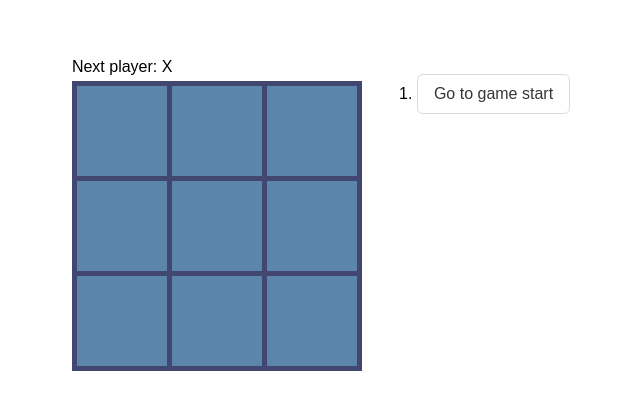
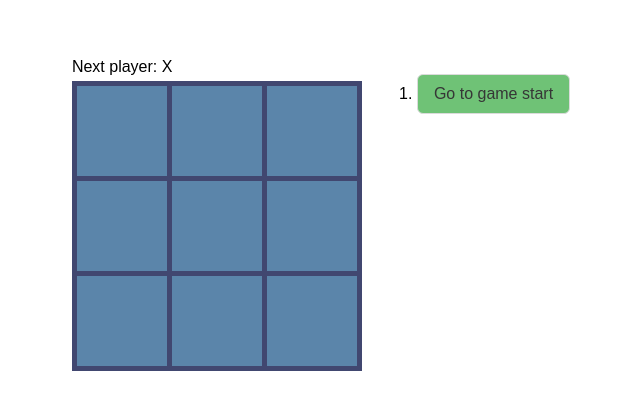
Before and after one commit to jacobhuynh/ForgePostCD1, a React (Create React App) app: page / in a window 1280 px wide. Shown: the part 206-616 px from the top of the page, without its empty margins (319-959 px from the left). Built offline with nearby package versions, Linux system fonts and the light colour scheme.

Commit message:
added extra feature

```diff
--- a/src/App.js
+++ b/src/App.js
@@ -23,6 +23,15 @@ export default function Game() {
     } else {
       description = "Go to game start";
     }
+    if (move === currentMove) {
+      return (
+        <li key={move}>
+          <button className="currentHistoryButton" onClick={() => jumpTo(move)}>
+            {description}
+          </button>
+        </li>
+      );
+    } else {
       return (
         <li key={move}>
           <button className="historyButton" onClick={() => jumpTo(move)}>
@@ -30,6 +39,7 @@ export default function Game() {
           </button>
         </li>
       );
+    }
   });
 
   return (
--- a/src/styles.css
+++ b/src/styles.css
@@ -110,3 +110,18 @@ body {
   height: 2.5em;
   padding: calc(.5em - 1px) 1em;
 }
+
+.currentHistoryButton {
+  display: flex;
+  align-items: center;
+  justify-content: center;
+  background-color: #6FC276;
+  border: 1px solid #dbdbdb;
+  border-radius: .375em;
+  box-sizing: border-box;
+  color: #363636;
+  cursor: pointer;
+  font-size: 1rem;
+  height: 2.5em;
+  padding: calc(.5em - 1px) 1em;
+}
```
Lines whose indentation alone changed are shown as unchanged.
